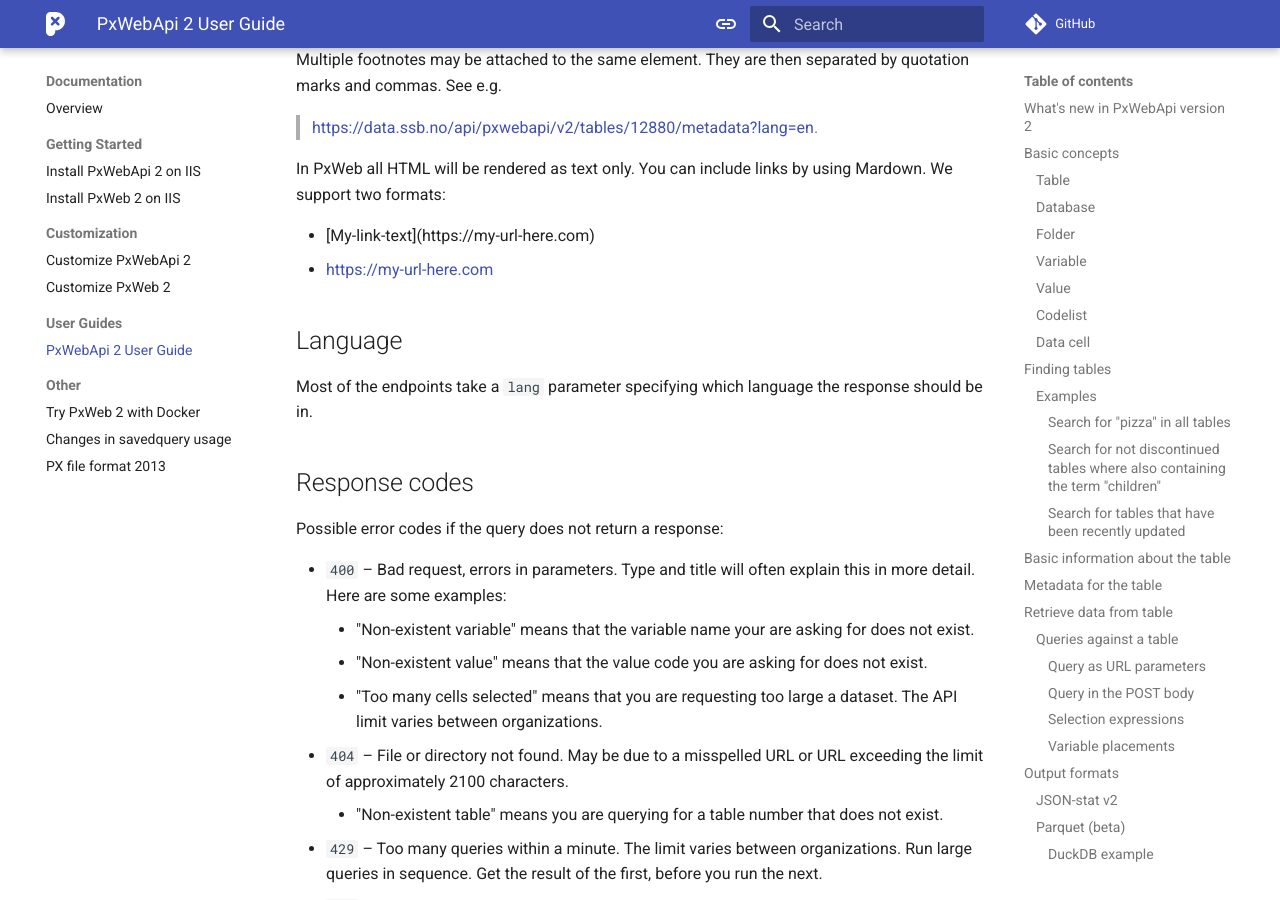
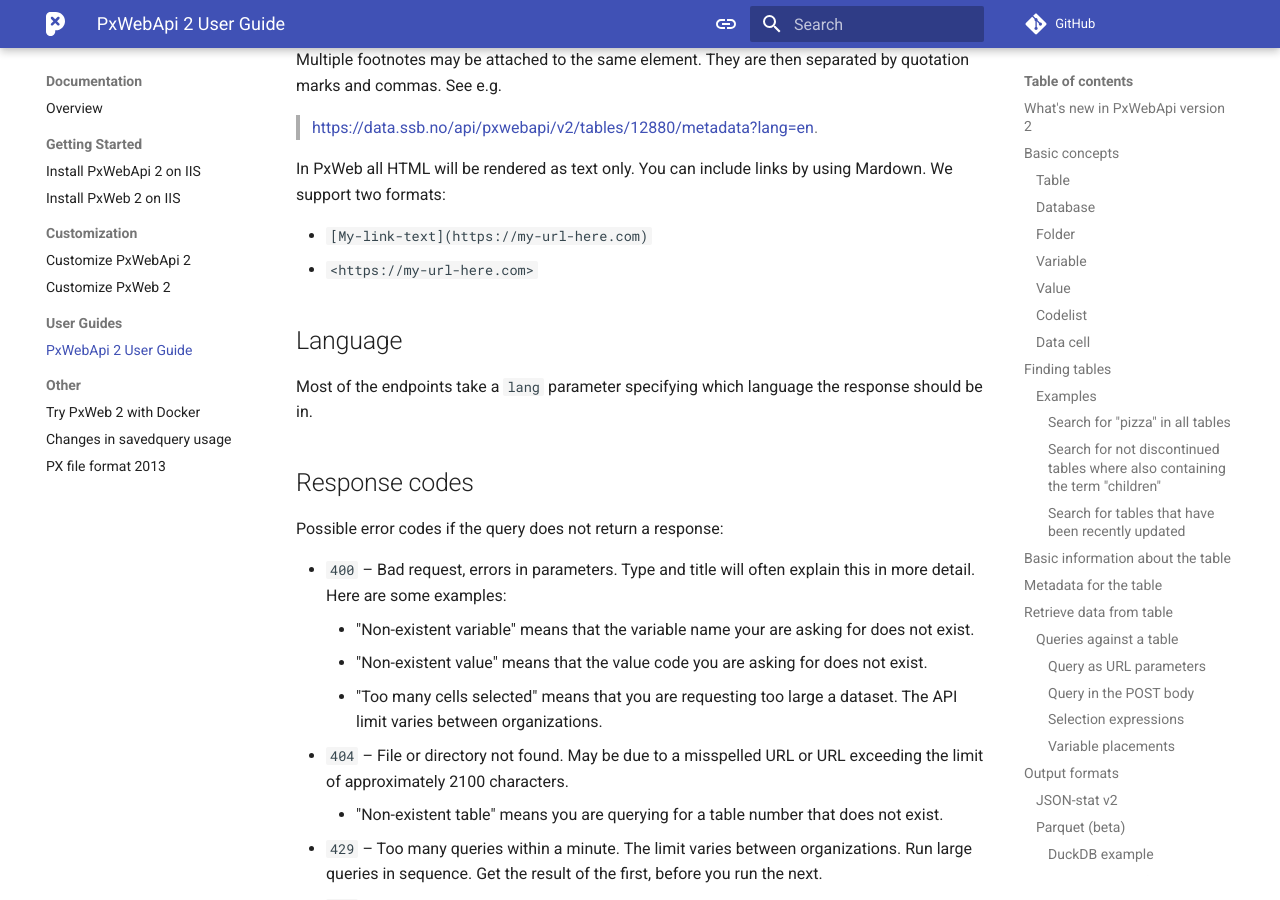
Before and after one commit to PxTools/pxtools.github.io, an MkDocs documentation site: the page built from docs/PxWebApi/documentation/user-guide.md, in a window 1280 px wide and 900 px high, scrolled down 27102 px. Built offline with MkDocs 1.6.1 and Material for MkDocs 9.7.7, drawn with Linux system fonts in a browser that asks for light colours; comment, search, counter and statistics services are not loaded.

Commit message:
Fix Markdown link formatting in user guide

```diff
--- a/docs/PxWebApi/documentation/user-guide.md
+++ b/docs/PxWebApi/documentation/user-guide.md
@@ -1342,8 +1342,8 @@
 
 In PxWeb all HTML will be rendered as text only. You can include links by using Mardown. We support two formats:
 
-- [My-link-text](https://my-url-here.com\)
-- <https://my-url-here.com >
+- `[My-link-text](https://my-url-here.com)`
+- `<https://my-url-here.com>`
 
 ## Language
 
```
